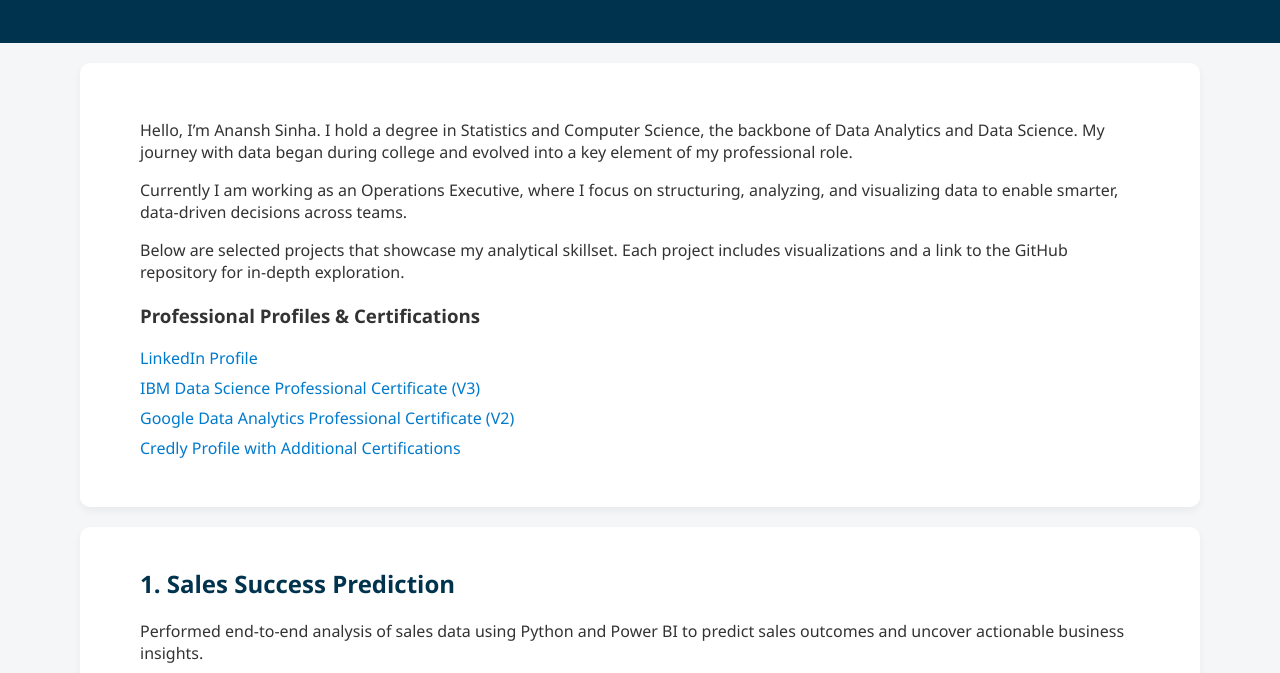
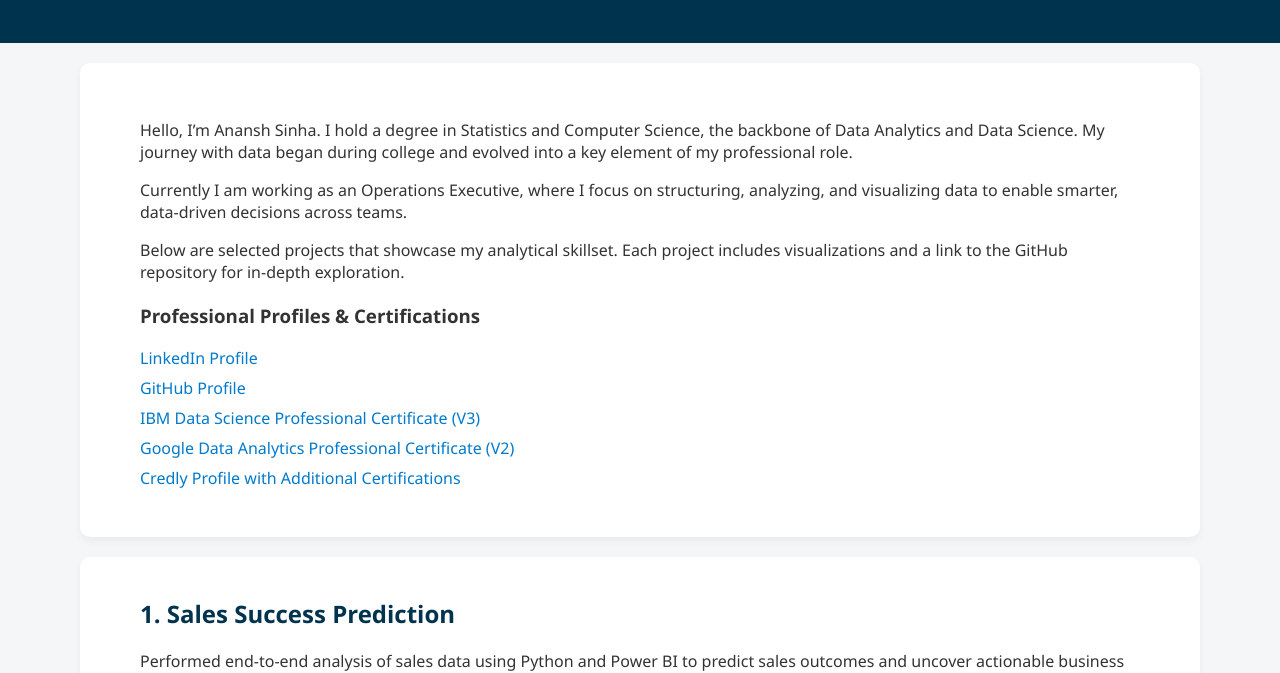
Before and after one commit to a-for-ball/a-for-ball.github.io, a plain HTML site: page index.html in a window 1280 px wide. Shown: the part 141-814 px from the top of the page. Drawn offline with Linux system fonts and the light colour scheme.

Commit message:
Update index.html

```diff
--- a/index.html
+++ b/index.html
@@ -83,6 +83,7 @@
         <div class="cert-links">
             <h3>Professional Profiles & Certifications</h3>
             <a href="https://www.linkedin.com/in/anansh-sinha/" target="_blank">LinkedIn Profile</a>
+            <a href="https://github.com/a-for-ball" target="_blank">GitHub Profile</a>
             <a href="https://www.credly.com/badges/23869ad8-b5ff-472d-9495-f4db2613361c/public_url" target="_blank">IBM Data Science Professional Certificate (V3)</a>
             <a href="https://www.credly.com/badges/d98aa6a2-9ac0-4372-a860-09e2cc62aa77/public_url" target="_blank">Google Data Analytics Professional Certificate (V2)</a>
             <a href="https://www.credly.com/users/anansh-sinha" target="_blank">Credly Profile with Additional Certifications</a>
```
